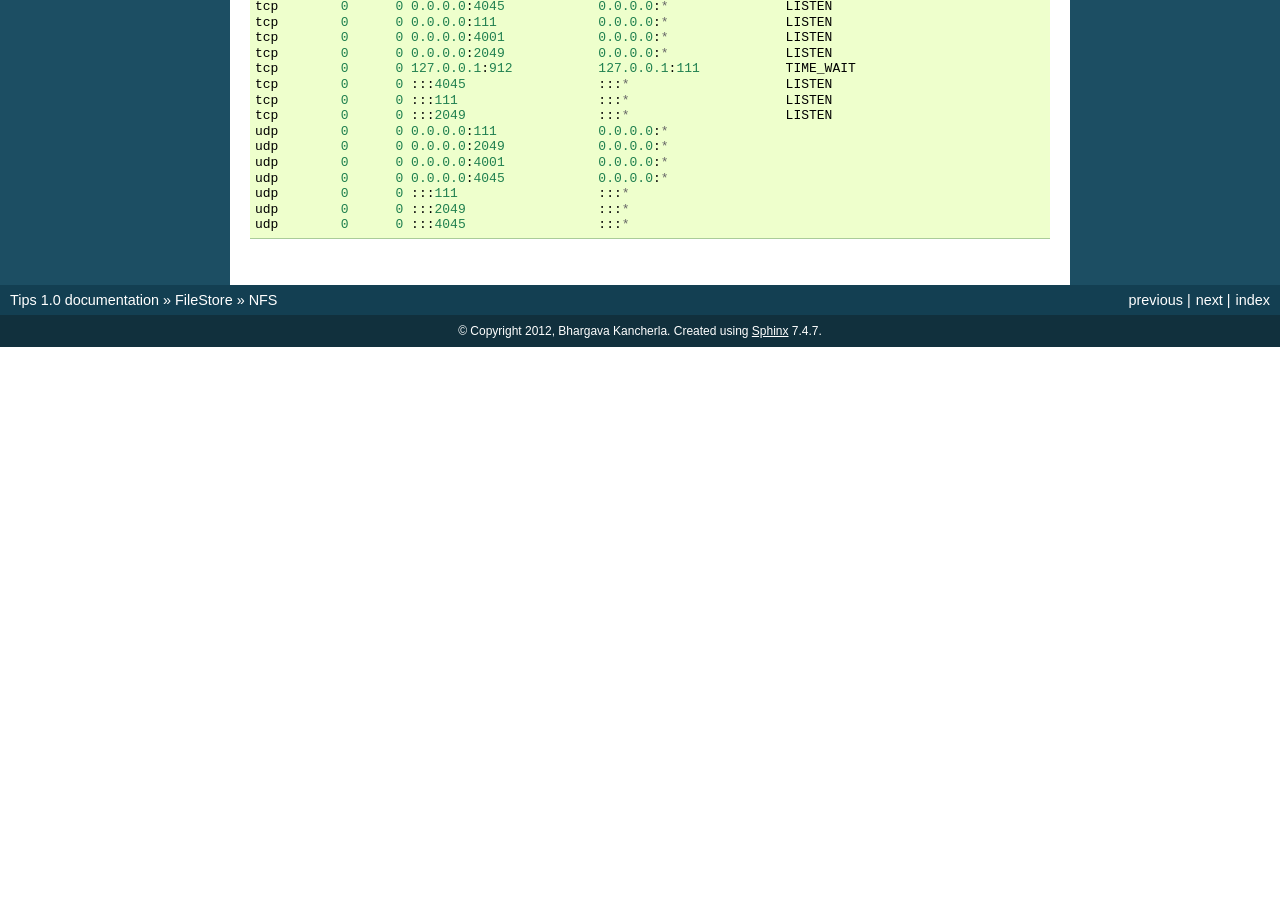
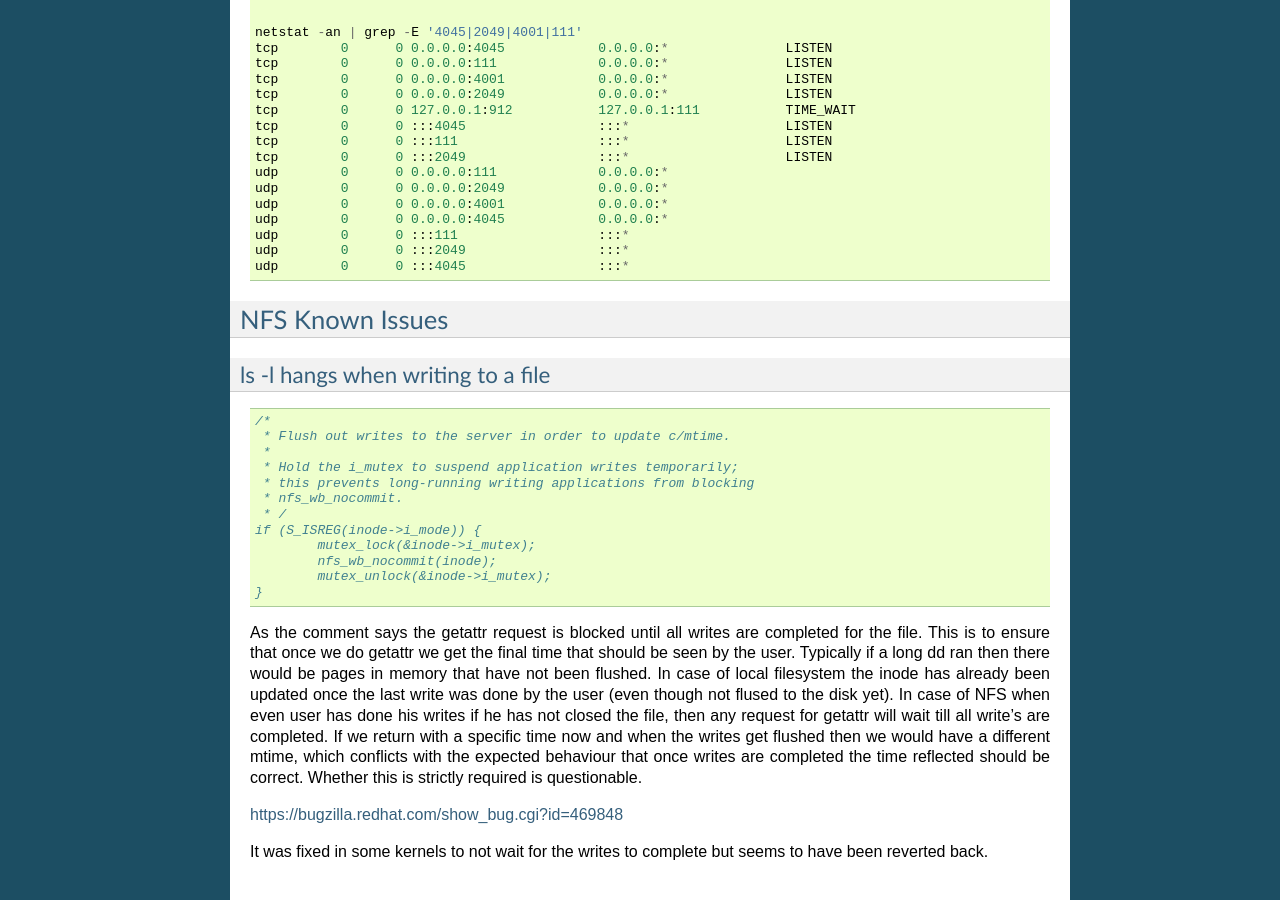
Before and after one commit to bhargavakumark/Notes, a Sphinx documentation site: the page built from source/filestore/nfs/nfs.rst, in a window 1280 px wide and 900 px high, scrolled down 26181 px. Built offline with Sphinx 7.4.7, drawn with Linux system fonts in a browser that asks for light colours; before the commit the page ends 26528 px from its top, so only the background shows below that; some of the changed text lies outside the part shown.

Commit message:
known issues for ls hang during write

```diff
--- a/source/filestore/nfs/nfs.rst
+++ b/source/filestore/nfs/nfs.rst
@@ -1253,3 +1253,31 @@ From the sample output, lockd starts IPv6 but not rpcbind/nfsd/mountd. Rebooting
         udp        0      0 :::111                  :::*
         udp        0      0 :::2049                 :::*
         udp        0      0 :::4045                 :::*
+
+NFS Known Issues
+----------------
+
+==================================
+ls -l hangs when writing to a file
+==================================
+
+.. code-block:: c
+
+        /*
+         * Flush out writes to the server in order to update c/mtime.
+         *
+         * Hold the i_mutex to suspend application writes temporarily;
+         * this prevents long-running writing applications from blocking
+         * nfs_wb_nocommit.
+         * /
+        if (S_ISREG(inode->i_mode)) {
+                mutex_lock(&inode->i_mutex);
+                nfs_wb_nocommit(inode);
+                mutex_unlock(&inode->i_mutex);
+        }
+
+As the comment says the getattr request is blocked until all writes are completed for the file. This is to ensure that once we do getattr we get the final time that should be seen by the user. Typically if a long dd ran then there would be pages in memory that have not been flushed. In case of local filesystem the inode has already been updated once the last write was done by the user (even though not flused to the disk yet). In case of NFS when even user has done his writes if he has not closed the file, then any request for getattr will wait till all write's are completed. If we return with a specific time now and when the writes get flushed then we would have a different mtime, which conflicts with the expected behaviour that once writes are completed the time reflected should be correct. Whether this is strictly required is questionable.
+
+https://bugzilla.redhat.com/show_bug.cgi?id=469848
+
+It was fixed in some kernels to not wait for the writes to complete but seems to have been reverted back.
```
